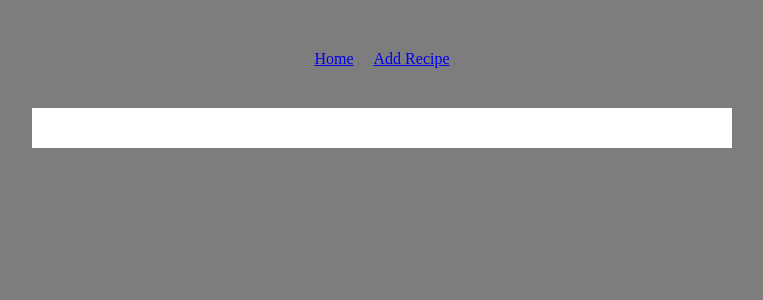
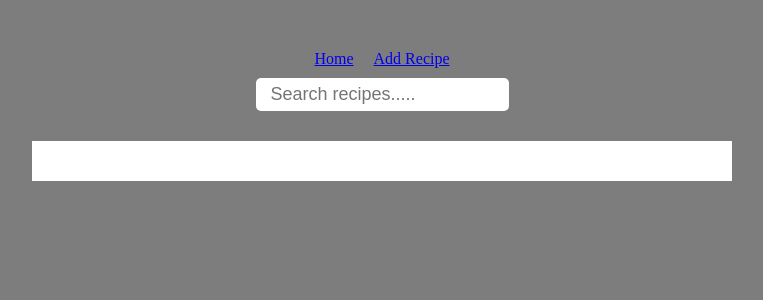
Before and after one commit to Ephy-kimotho/alx-fe-reactjs, a React (Vite) app in the folder recipe-sharing-app/: page / in a window 1280 px wide. Shown: the top 300 px of the page, without its empty margins (258-1021 px from the left). Built offline with nearby package versions, Linux system fonts and the light colour scheme.

Commit message:
Added search and filter features

```diff
--- a/recipe-sharing-app/src/components/RecipeList.jsx
+++ b/recipe-sharing-app/src/components/RecipeList.jsx
@@ -1,19 +1,25 @@
 import useRecipeStore from "./recipeStore";
+import SearchBar from "./SearchBar";
 import { Link } from "react-router-dom";
 
 const RecipeList = () => {
-  const recipes = useRecipeStore(state => state.recipes);
+  const recipes = useRecipeStore(state => state.filteredRecipes)
 
   return (
+    <>
+      <SearchBar />
       <div className="recipe-list">
         {recipes.map((recipe) => (
           <div key={recipe.id} className="recipe">
             <h3>{recipe.title}</h3>
             <p>{recipe.description}</p>
-          <Link to={`/recipe/${recipe.id}`} className="view-link">View Details</Link>
+            <Link to={`/recipe/${recipe.id}`} className="view-link">
+              View Details
+            </Link>
           </div>
         ))}
       </div>
+    </>
   );
 };
 
--- /dev/null
+++ b/recipe-sharing-app/src/components/SearchBar.jsx
@@ -0,0 +1,33 @@
+import useRecipeStore from "./recipeStore";
+
+const styles = {
+  padding: "6px 6px 6px 15px",
+  border: "none",
+  borderRadius: "5px",
+  fontSize: "1.125rem",
+  color: "#333333",
+};
+
+function SearchBar() {
+  const setSearchTerm = useRecipeStore((store) => store.setSearchTerm);
+  const searchTerm = useRecipeStore((store) => store.searchTerm);
+  const filterRecipes = useRecipeStore((state) => state.filterRecipes);
+
+  function handleChange(e) {
+    const term = e.target.value;
+    setSearchTerm(term);
+    filterRecipes();
+  }
+
+  return (
+    <input
+      type="text"
+      placeholder="Search recipes....."
+      onChange={handleChange}
+      value={searchTerm}
+      style={styles}
+    />
+  );
+}
+
+export default SearchBar;
--- a/recipe-sharing-app/src/components/recipeStore.js
+++ b/recipe-sharing-app/src/components/recipeStore.js
@@ -2,16 +2,40 @@ import { create } from "zustand";
 
 const useRecipeStore = create(set => ({
   recipes: [],
+  filteredRecipes: [],
+  searchTerm: "",
+  setSearchTerm: (term) => set({ searchTerm: term }),
+
+  filterRecipes: () => {
+    set((state) => ({
+      filteredRecipes: state.recipes.filter(recipe =>
+        recipe.title.toLowerCase().includes(state.searchTerm.toLowerCase())
+      )
+    }))
+  },
+
   addRecipe: (newRecipe) => {
-    set(state => ({ recipes: [...state.recipes, newRecipe] }));
+    set(state => ({
+      recipes: [...state.recipes, newRecipe],
+      filteredRecipes: [...state.filteredRecipes, newRecipe]
+    }));
   },
+
   setRecipes: (recipes) => set({ recipes }),
+
   updateRecipe: (title, description, id) => set(state => ({
-    recipes: state.recipes.map(recipe => recipe.id === id ? { ...recipe, title, description } : recipe)
+    recipes: state.recipes.map(recipe =>
+      recipe.id === id ? { ...recipe, title, description } : recipe
+    ),
+    filteredRecipes: state.filteredRecipes.map(recipe =>
+      recipe.id === id ? { ...recipe, title, description } : recipe
+    )
   })),
+
   deleteRecipe: (id) => set(state => ({
-    recipes: state.recipes.filter(recipe => recipe.id !== id)
+    recipes: state.recipes.filter(recipe => recipe.id !== id),
+    filteredRecipes: state.filteredRecipes.filter(recipe => recipe.id !== id)
   }))
 }));
 
-export default useRecipeStore
+export default useRecipeStore;
```
Lines whose indentation alone changed are shown as unchanged.
